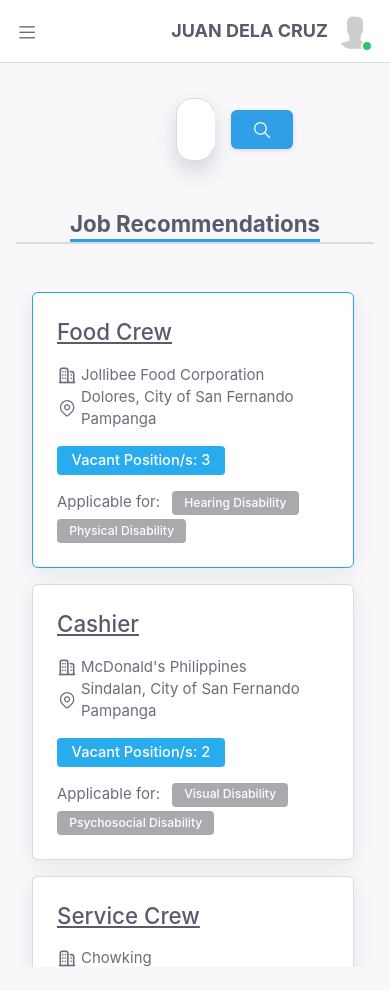
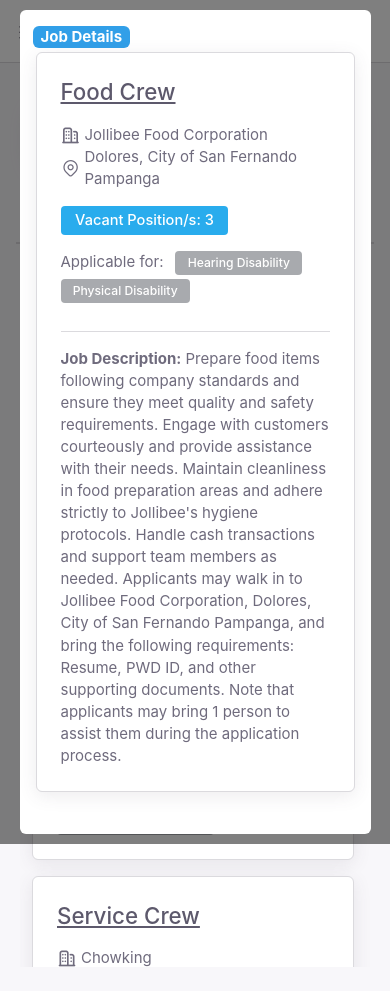
Before and after one commit to alonzojoe/pwd-job-postings, a React (Vite) app: page / in a window 390 px wide. Both pictures are taken after a click on the element 193 px from the left and 430 px from the top of the page. Built offline with nearby package versions, Linux system fonts and the light colour scheme; a web font is replaced by a local one.

Commit message:
feat: implement modal for view job details and show only on medium screen

```diff
--- a/src/components/Modal.jsx
+++ b/src/components/Modal.jsx
@@ -1,7 +1,7 @@
 import { createPortal } from "react-dom";
-const Modal = ({ details, client, children, onClose }) => {
+const Modal = ({ title, client, children, onClose }) => {
   return createPortal(
-    <div className="cst-modal2">
+    <div className="cst-modal2 modal-container">
       <div className="cst-modal-body2 bg-white rounded position-relative">
         <span
           onClick={onClose}
@@ -20,15 +20,16 @@
             aria-hidden="true"
           ></i>
         </span>
-        <div className="position-relative border border-primary rounded p-2 m-2 mt-4">
+        {/* border border-primary */}
+        <div className="position-relative  rounded p-2 m-2 mt-4">
           <div
-            className="position-absolute bg-primary text-white px-2 rounded"
+            className="position-absolute bg-primary fw-bold text-white px-2 rounded"
             style={{
-              top: "-13px",
+              top: "-18px",
               left: "5px",
             }}
           >
-            {details.title}
+            {title}
           </div>
           {client}
           <div>{children}</div>
--- a/src/index.css
+++ b/src/index.css
@@ -1,3 +1,309 @@
+.card-legend {
+    position: absolute;
+    top: -18px;
+    left: 26px;
+}
+
+.cst-modal2 {
+    position: fixed;
+    background-color: rgb(0, 0, 0, 0.5);
+    height: 100vh;
+    width: 100vw;
+    top: 0;
+    left: 0;
+    z-index: 9999;
+    display: flex;
+    justify-content: center;
+    align-items: center;
+}
+
+.cst-modal {
+    position: fixed;
+    background-color: rgb(0, 0, 0, 0.5);
+    height: 100vh;
+    width: 100vw;
+    top: 0;
+    left: 0;
+    z-index: 100000;
+    display: flex;
+    justify-content: center;
+    align-items: center;
+}
+
+.cst-modal-body {
+    width: 80vw;
+    border-top: 10px solid #0275d8;
+    border-bottom: 10px solid #0275d8;
+    animation: openModal 0.5s ease-in forwards;
+    overflow: auto;
+    max-height: 100vh;
+}
+
+.cst-modal-body5 {
+    width: 40vw;
+    height: fit-content;
+    border-top: 10px solid #ffffff;
+    border-bottom: 10px solid #ffffff;
+    animation: openModal 0.5s ease-in forwards;
+    overflow: auto;
+    max-height: 100vh;
+}
+
+.cst-modal-body2 {
+    width: 70vw;
+    height: fit-content;
+    border-top: 10px solid #ffffff;
+    border-bottom: 10px solid #ffffff;
+    animation: openModal 0.5s ease-in forwards;
+    overflow: auto;
+    max-height: 100vh;
+}
+
+.cst-modal-body3 {
+    width: 95vw;
+    height: fit-content;
+    border-top: 10px solid #0275d8;
+    border-bottom: 10px solid #0275d8;
+    animation: openModal 0.5s ease-in forwards;
+    overflow: auto;
+    max-height: 100vh;
+}
+
+.cst-close:hover {
+    color: #d9534fed;
+    cursor: pointer;
+    transition: 1s;
+    transform: scale(1.1);
+}
+
+.cursor-pointer {
+    cursor: pointer !important;
+}
+
+.cst-icon {
+    font-size: larger;
+    color: #0275d8;
+    transform: scale(1.5);
+}
+
+.cst-icon:hover {
+    transform: scale(1.8);
+    cursor: pointer;
+    transition: 1s;
+}
+
+.borderblue {
+    border-top: 5px solid #0275d8;
+    border-bottom: 5px solid #0275d8;
+}
+
+@keyframes zoom {
+    0% {}
+
+    100% {
+        transform: scale(1.3);
+    }
+}
+
+@keyframes openModal {
+    0% {
+        opacity: 0;
+        transform: translate(0, -10px);
+    }
+
+    100% {
+        opacity: 1;
+    }
+}
+
+.ianimate i {
+    animation: warningicon 2s ease-in infinite;
+}
+
+@keyframes warningicon {
+    0% {
+        transform: rotate(0deg);
+    }
+
+    50% {
+        transform: rotate(0deg);
+    }
+
+    80% {
+        transform: rotate(-10deg);
+    }
+
+    85% {
+        transform: rotate(10deg);
+    }
+
+    100% {
+        transform: rotate(0deg);
+    }
+}
+
+.cst-btn-top {
+    border-radius: 5px 5px 0 0;
+    border: none;
+    color: white;
+}
+
+.cst-btn-top:hover {
+    background-color: #00539b;
+    color: white;
+}
+
+.cst-btn-top-active {
+    background-color: #013e74;
+    transform: scale(1.02);
+}
+
+.choices {
+    border: none;
+    background-color: transparent;
+}
+
+.choices:hover {
+    cursor: pointer;
+    animation: grow 0.5s forwards;
+    border: none;
+}
+
+.choices:disabled {
+    color: red;
+    animation: none;
+}
+
+@keyframes grow {
+    to {
+        transform: scale(1.2);
+    }
+}
+
+.cst-table tbody tr:hover {
+    background-color: #0274d810;
+}
+
+.cst-table thead th,
+.cst-table tbody td {
+    padding-top: 3px;
+    padding-bottom: 3px;
+    font-weight: normal;
+}
+
+.cst-link-page {
+    cursor: pointer;
+    padding: 0 3px 0 3px;
+}
+
+.cst-link-page:hover {
+    text-decoration: underline;
+}
+
+.cst-button {
+    border: none;
+    color: gray;
+}
+
+.cst-button:disabled {
+    background-color: rgb(250, 250, 250);
+}
+
+.cst-button:nth-child(1) {
+    border-radius: 5px 0 0 5px;
+}
+
+.cst-button:last-child {
+    border-radius: 0 5px 5px 0;
+}
+
+.mawawala {
+    opacity: 0;
+    transition: 1s;
+}
+
+.cst-modalnaloader {
+    animation: changeopacity 2s ease-in infinite;
+}
+
+@keyframes changeopacity {
+    0% {
+        background-color: #d9d9d9a8;
+    }
+
+    50% {
+        background-color: #ffffffa8;
+    }
+
+    100% {
+        background-color: #d9d9d9a8;
+    }
+}
+
+@media screen and (max-width: 767px) {
+    .cst-modal-body5 {
+        width: 90vw;
+    }
+
+    .cst-modal-body2 {
+        width: 90vw;
+    }
+}
+
+.swal2-shown {
+    padding: 0 !important;
+}
+
+.navbar-main {
+    position: fixed !important;
+    width: 100% !important;
+}
+
+@media screen and (min-width: 1200px) {
+    .navbar-main {
+        width: calc(100% - 260px) !important;
+    }
+}
+
+.page-loader {
+    position: fixed;
+    top: 0;
+    left: 0;
+    height: 100dvh;
+    width: 100vw;
+    background: #fff;
+    display: flex;
+    justify-content: center;
+    align-items: center;
+    z-index: 9999;
+}
+
+.app-brand-logo.demo {
+    height: fit-content !important;
+}
+
+.app-brand-text {
+    margin-left: 0 !important;
+}
+
+html:not([dir="rtl"]) .app-brand-text {
+    margin-left: 0 !important;
+    margin-right: 0.625rem !important;
+}
+
+.app-brand-text.demo {
+    /* font-size: 1.375rem; */
+    font-size: 1.05rem;
+}
+
+
+
+.error-page {
+    height: 100dvh;
+    width: 100vw;
+    background: #ffffff;
+}
+
 .nav-main {
     top: 0;
     width: 100% !important;
@@ -35,3 +341,25 @@
     height: fit-content;
     overflow-y: auto;
 } */
+
+.modal-container {
+    visibility: hidden !important;
+}
+
+@media screen and (max-width: 767px) {
+    .search-container {
+
+        margin: 10px 4rem;
+    }
+
+    .modal-container {
+        visibility: visible !important;
+    }
+}
+
+@media screen and (max-width: 576px) {
+    .search-container {
+
+        margin: 10px 1rem;
+    }
+}
--- a/src/pages/JobPostings.jsx
+++ b/src/pages/JobPostings.jsx
@@ -1,9 +1,11 @@
 import Avatar from "@/assets/images/avatar.jpeg";
 import Card from "@/components/Card";
+import Modal from "@/components/Modal";
 import { useState } from "react";
 
 const JobPostings = () => {
   const [selectedJob, setSelectedJob] = useState(null);
+  const [modal, toggleModal] = useState(false);
 
   const jobPostings = [
     {
@@ -58,8 +60,58 @@
     },
   ];
 
+  const viewDetails = (job) => {
+    setSelectedJob(job);
+    toggleModal(true);
+  };
+
   return (
     <>
+      {modal && (
+        <Modal title={`Job Details`} onClose={() => toggleModal(false)}>
+          <Card title="Job Details">
+            <div className="selected-job">
+              {selectedJob ? (
+                <>
+                  <h3 className="text-decoration-underline">
+                    {selectedJob.title}
+                  </h3>
+                  <span className="d-block d-flex align-items-center gap-1">
+                    <i className="ti ti-buildings"></i>
+                    {selectedJob.company}
+                  </span>
+                  <span className="d-block d-flex align-items-center gap-1">
+                    <i className="ti ti-map-pin"></i>
+                    {selectedJob.location}
+                  </span>
+                  <h5 className="my-3">
+                    <span className="badge text-bg-primary">
+                      Vacant Position/s: {selectedJob.vacantPositions}
+                    </span>
+                  </h5>
+                  <div className="d-flex flex-wrap gap-1">
+                    <span className="me-2">Applicable for:</span>
+                    {selectedJob.applicableFor.map((disability, idx) => (
+                      <span key={idx} className="badge text-bg-secondary">
+                        {disability}
+                      </span>
+                    ))}
+                    <div className="description mt-2">
+                      <hr />
+                      <strong>Job Description:</strong>{" "}
+                      {selectedJob.description}
+                    </div>
+                  </div>
+                </>
+              ) : (
+                <p className="fw-bold h4 text-center mt-3">
+                  Select a job to see details here.
+                </p>
+              )}
+            </div>
+          </Card>
+        </Modal>
+      )}
       <div className="layout-wrapper layout-navbar-full layout-horizontal layout-without-menu">
         <div className="layout-container">
           <nav
@@ -214,7 +266,7 @@
                   <div className="row">
                     {/* LEFT: Job list with scroll */}
                     <div
-                      className="col-md-6"
+                      className="col-md-6 col-sm-12"
                       style={{
                         maxHeight: "80vh",
                         overflowY: "auto",
@@ -229,7 +281,7 @@
                         >
                           <div
                             className="cursor-pointer"
-                            onClick={() => setSelectedJob(job)}
+                            onClick={() => viewDetails(job)}
                           >
                             <h3 className="text-decoration-underline">
                               {job.title}
@@ -305,11 +357,11 @@
                                       </span>
                                     )
                                   )}
-                                  <p className="description mt-2">
+                                  <div className="description mt-2">
                                     <hr />
                                     <strong>Job Description:</strong>{" "}
                                     {selectedJob.description}
-                                  </p>
+                                  </div>
                                 </div>
                               </>
                             ) : (
```
